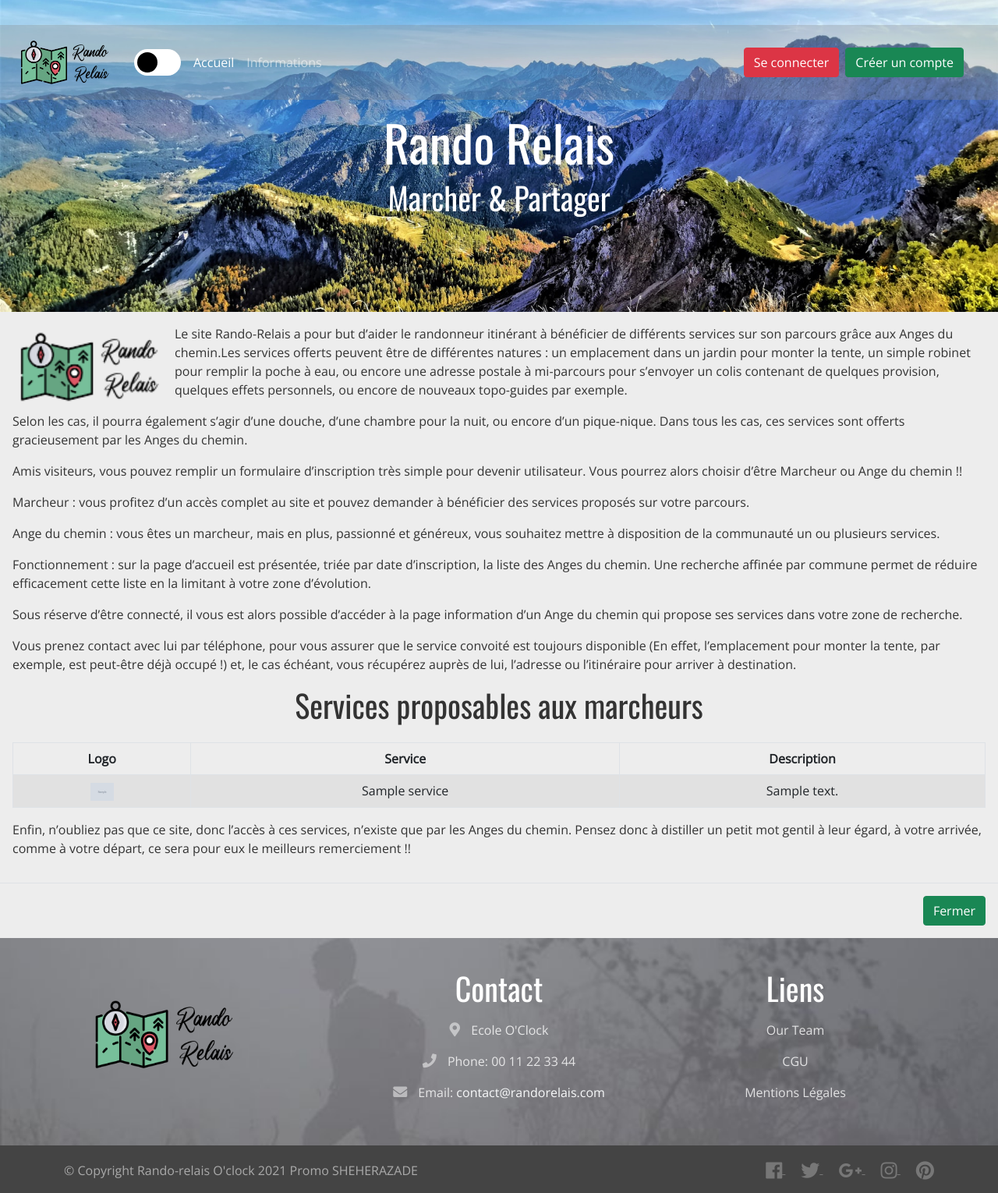
After one commit to Timothy974/rando-relais, a Symfony app: template rando-relais/templates/main/information.html.twig in a window 1280 px wide. The commit adds this page. Shown: the whole page at 78% size. Run offline with Twig, Linux system fonts and the light colour scheme; the template is opened without the code that fills it: most values are stand-ins (such as "Sample title", 1, 10 or a date in 2020); grey boxes marked "Sample" are stand-in pictures; some libraries are stand-ins or nearby versions.

Commit message:
creationt twig tpl, dynamisation and accesibility of the modal information

```diff
--- a/rando-relais/templates/layout/header-shared.html.twig
+++ b/rando-relais/templates/layout/header-shared.html.twig
@@ -17,17 +17,17 @@
 							<a class="nav-link active" aria-current="page" href="{{ path("main")}}">Accueil</a>
 						</li>
 						<li class="nav-item">
-							<a class="nav-link" href="#">Informations</a>
+							<a class="nav-link" href="{{ path("main_information")}}">Informations</a>
 						</li>
 					</ul>
 					<ul
 						class="navbar-nav me-4 mb-md-0">
-						{# If the user is connected #}
+						{# If the user is logged in #}
 						{% if app.user %}
 							<li class="nav-item dropdown">
 								<a
-									class="nav-link dropdown-toggle" href="#" id="navbarDropdown" role="button" data-bs-toggle="dropdown" aria-expanded="false">
-									{# We display the first name of the user connected #}
+									class="nav-link dropdown-toggle btn-success" href="#" id="navbarDropdown" role="button" data-bs-toggle="dropdown" aria-expanded="false">
+									{# We display the first name of the user logged in #}
 									{{ app.user.firstname }}
 								</a>
 								<ul class="dropdown-menu" aria-labelledby="navbarDropdown">
@@ -52,23 +52,24 @@
 									</li>
 								</ul>
 							</li>
-							{# Else : the user is not connected #}
-						{% else %}
+							{# Else : the user is not logged in #}
+							{% else %}
 							{# We display the login button #}
 							<li class="nav-item">
 								<a class="btn btn-danger" aria-current="page" href="{{ path("app_login")}}">Se connecter</a>
 							</li>
+						<li class="nav-item ms-2">
+							<a class="btn btn-success" aria-current="page" href="#">Créer un compte</a>
+						</li>
 						{% endif %}
-							<li class="nav-item ms-2">
-								<a class="btn btn-success" aria-current="page" href="#">Créer un compte</a>
-						</li>
 					</ul>
 				</div>
 			</div>
 		</nav>
 	</div>
 	<div class="mt-5 d-flex flex-column">
-		<h1 class="h-white align-self-center">Marcher & partager</h1>
+		<h1 class="h-white align-self-center">Rando Relais</h1>
+		<h2 class="h-white align-self-center">Marcher & Partager</h2>
 		<div class="container container-icons mt-5 d-flex flex-row"></div>
 	</div>
 </header>
--- /dev/null
+++ b/rando-relais/templates/main/information.html.twig
@@ -0,0 +1,61 @@
+{% extends 'base.html.twig' %}
+
+{% block title %}
+	Informations |
+
+	{{ parent() }}
+{% endblock %}
+
+{% block body %}
+	<div
+		class="modal-body">
+		{# GIF #}
+		<img
+		src="{{ asset('assets/images/background/logo-rando-relais-128x70.png') }}" alt="image illustration" width="200px" class="float-start me-2 rounded">
+		{# Descrption of the app #}
+		<p>Le site Rando-Relais a pour but d’aider le randonneur itinérant à bénéficier de différents services sur son parcours grâce aux Anges du chemin.Les services offerts peuvent être de différentes natures : un emplacement dans un jardin pour monter la tente, un simple robinet pour remplir la poche à eau, ou encore une adresse postale à mi-parcours pour s’envoyer un colis contenant de quelques provision, quelques effets personnels, ou encore de nouveaux topo-guides par exemple.
+		</p>
+		<p>
+			Selon les cas, il pourra également s’agir d’une douche, d’une chambre pour la nuit, ou encore d’un pique-nique. Dans tous les cas, ces services sont offerts gracieusement par les Anges du chemin.
+		</p>
+		<p>Amis visiteurs, vous pouvez remplir un formulaire d’inscription très simple pour devenir utilisateur. Vous pourrez alors choisir d’être  Marcheur ou Ange du chemin !!
+		</p>
+		<p>Marcheur : vous profitez d’un accès complet au site et pouvez demander à bénéficier des services proposés sur votre parcours.</p>
+		<p>Ange du chemin : vous êtes un marcheur, mais en plus, passionné et généreux, vous souhaitez mettre à disposition de la communauté un ou plusieurs services.
+		</p>
+		<p>Fonctionnement : sur la page d’accueil est présentée, triée par date d’inscription, la liste des Anges du chemin. Une recherche affinée par commune permet de réduire efficacement cette liste en la limitant à votre zone d’évolution.
+		</p>
+		<p>Sous réserve d’être connecté, il vous est alors possible d’accéder à la page information d’un Ange du chemin qui propose ses services dans votre zone de recherche.
+		</p>
+		<p>Vous prenez contact avec lui par téléphone, pour vous assurer que le service convoité est toujours disponible (En effet, l’emplacement pour monter la tente, par exemple, est peut-être déjà occupé !) et, le cas échéant, vous récupérez auprès de lui, l’adresse ou l’itinéraire pour arriver à destination.
+		</p>
+		<p>
+		<h3 class="h.black text-center">Services proposables aux marcheurs</h3>
+			<table class="mt-4 table table-responsive table-striped table-bordered text-center">
+				<thead>
+					<tr>
+						<th scope="col">Logo</th>
+						<th scope="col">Service</th>
+						<th scope="col">Description</th>
+					</tr>
+				</thead>
+				<tbody>
+				{# For each service in the variable services #}
+					{% for service in services %}
+						<tr>
+							<th scope="row"><img src="{{ asset('assets/images/service_icons/' ~ service.image) }}" alt="" width="30px"></th>
+							</td>
+							<td>{{ service.name }}
+							<td>{{ service.description }}</td>
+						</tr>
+					{% endfor %}
+				</tbody>
+			</table>
+		</p>
+		<p>Enfin, n’oubliez pas que ce site, donc l’accès à ces services, n’existe que par les Anges du chemin. Pensez donc à distiller un petit mot gentil à leur égard, à votre arrivée, comme à votre départ, ce sera pour eux le meilleurs remerciement !!</p>
+	</div>
+	{# Button to close the modal and return to the home page #}
+	<div class="modal-footer">
+		<a href="{{ path("main")}}" class="btn btn-success" data-bs-dismiss="modal">Fermer</a>
+	</div>
+</div></div></div>{% endblock %}
```
Also changed, not shown: rando-relais/src/Controller/MainController.php (+14 -4 lines), rando-relais/templates/layout/header-home.html.twig (+6 -7 lines).
